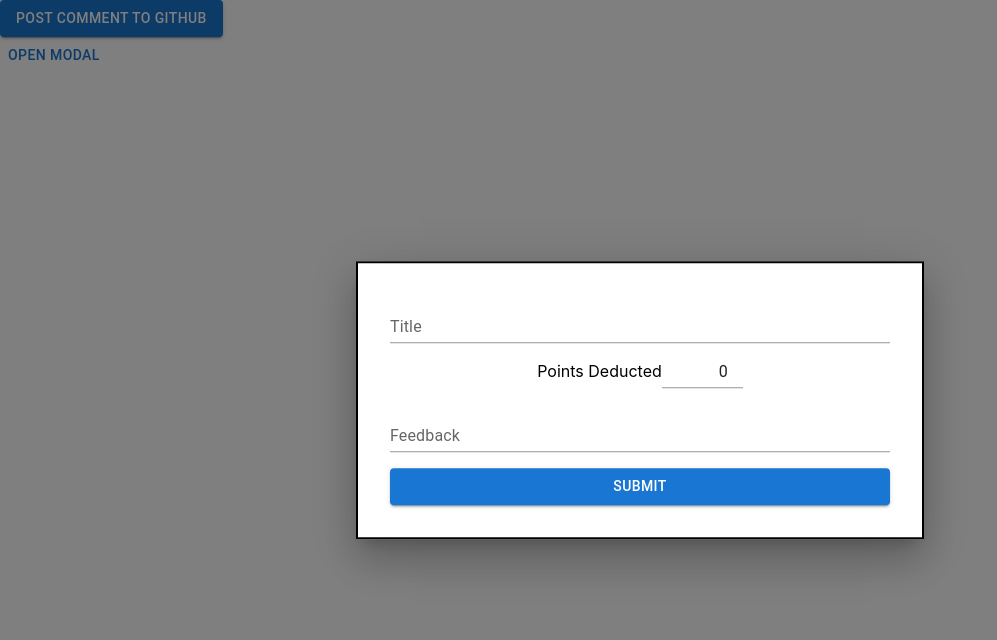
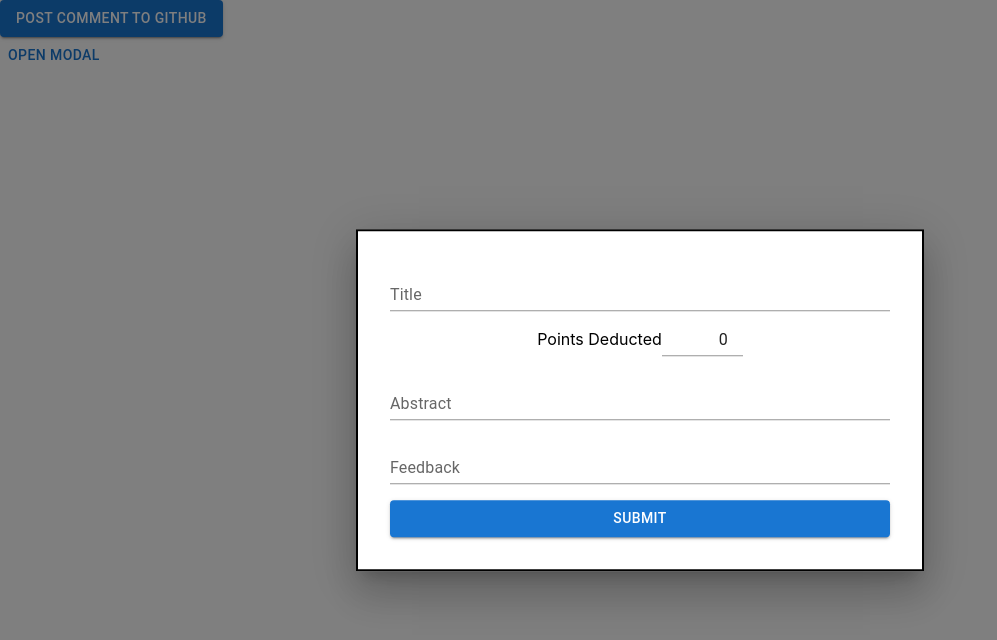
Before and after one commit to wmcnicho/FeedbackAssistant, a React (Create React App) app: page / in a window 1280 px wide. Both pictures are taken after a click on the button "OPEN MODAL". Shown: the top 640 px of the page, without its empty margins (0-997 px from the left). Built offline with nearby package versions, Linux system fonts and the light colour scheme; no server answers.

Commit message:
Add one more text field.

```diff
--- a/src/ModalButtion.js
+++ b/src/ModalButtion.js
@@ -26,6 +26,7 @@ class ModalButtion extends Component {
             open: false,
             score: 0,
             feedback_body: "",
+            feedback_abstract: "",
             title: "",
             feedback: this.props.feedback
         }
@@ -47,6 +48,13 @@ class ModalButtion extends Component {
         this.setState(newState)
     }
 
+    handleFeedbackAbstractChange(event, newFeedbackAbstract) {
+        console.log("New feedback: ", newFeedbackAbstract)
+        let newState = this.state;
+        newState.feedback_abstract = newFeedbackAbstract;
+        this.setState(newState)
+    }
+
     handleFeedbackBodyChange(event, newFeedbackBody) {
         console.log("New feedback: ", newFeedbackBody)
         let newState = this.state;
@@ -64,7 +72,7 @@ class ModalButtion extends Component {
     handleSubmit() {
         console.log("Submit")
         let newState = this.state;
-        const feedback = [{"title": this.state.title}, {"score": this.state.score}, {"feedback_body": this.state.feedback_body}]
+        const feedback = [{"title": this.state.title}, {"score": this.state.score}, {"feedback_abstract": this.state.feedback_abstract}, {"feedback_body": this.state.feedback_body}]
         console.log(feedback)
         newState.open = false;
         newState.feedback = feedback
@@ -119,7 +127,12 @@ class ModalButtion extends Component {
                                 />
                             </Box>
                         </Box>
-
+                        <TextField
+                            id="standard-basic"
+                            label="Abstract" variant="standard"
+                            value={this.state.feedback_abstract}
+                            onChange={(event) => this.handleFeedbackAbstractChange(event, event.target.value)}
+                        />
                         <TextField
                             id="standard-multiline-static"
                             label="Feedback"
```
